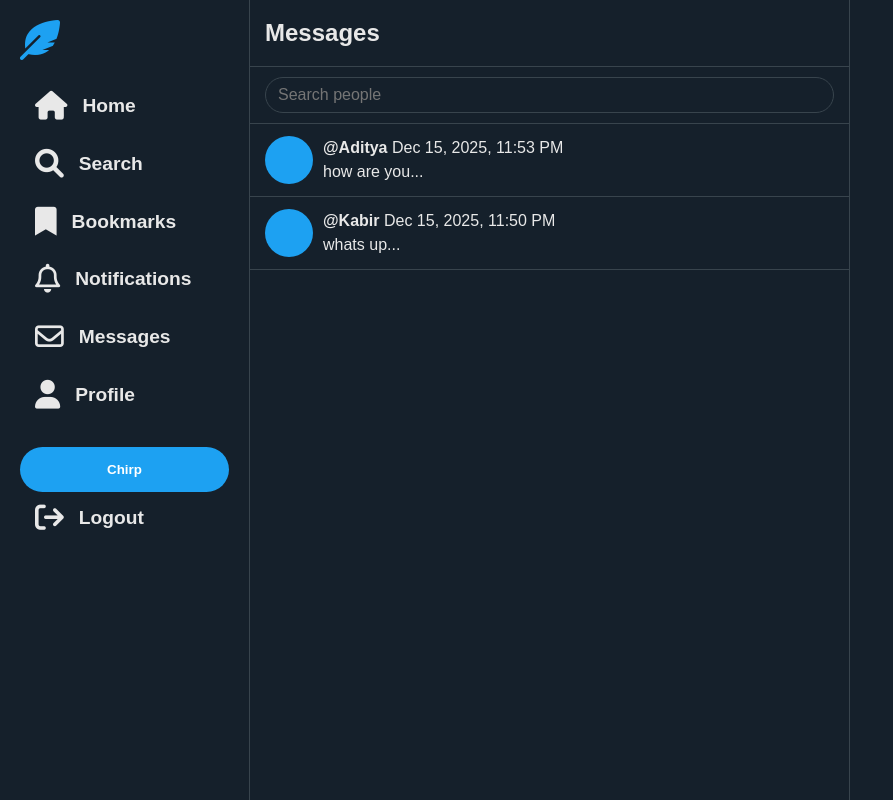
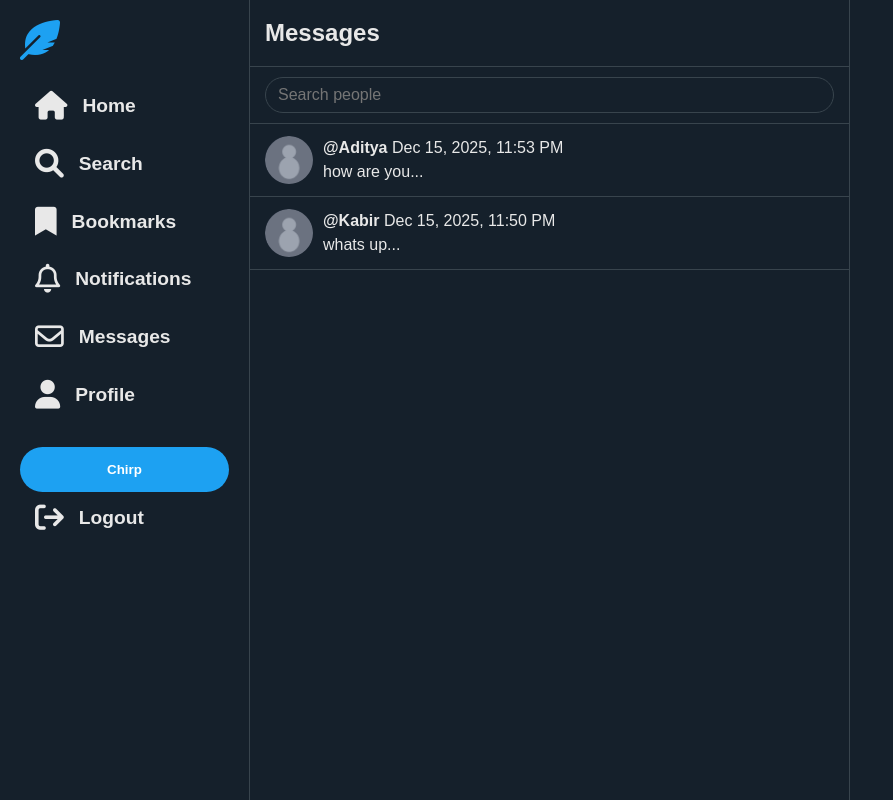
Before and after one commit to KabirMalik13/Chirp-App, a Flask app: page /messages in a window 1280 px wide. Shown: the whole page, without its empty margins (0-893 px from the left). Run offline with Flask 3, Linux system fonts and the light colour scheme; a user stored in the database is signed in; data comes from the database, SQL or seed files in the repository.

Commit message:
Improved message UI.

```diff
--- a/static/app.js
+++ b/static/app.js
@@ -1573,8 +1573,21 @@ function createConversationElement(convoData) {
         ? `<span class="unread-badge">${convoData.unread_count}</span>`
         : '';
 
+    let profileImageUrl = '/static/uploads/default-avatar.jpg';
+
+    // Use the correct data object: convoData
+    if (convoData.profile_image && convoData.profile_image.trim() !== '') {
+        // If profile_image already starts with 'static/', don't add it again
+        if (convoData.profile_image.startsWith('static/')) {
+            profileImageUrl = `/${convoData.profile_image}`;
+        } else {
+            profileImageUrl = `/static/${convoData.profile_image}`;
+        }
+    }
+
     div.innerHTML = `
-        <div class="convo-avatar"></div>
+        <div class="convo-avatar" style="background-image: url('${profileImageUrl}'); background-size: cover; background-position: center;">
+        </div>
         <div class="convo-content">
             <div class="convo-header">
                 <strong>@${convoData.partner_username}</strong>
@@ -1736,8 +1749,20 @@ function createSearchResultItem(userData) {
         updateChatView(userData.username);
     };
 
+    let profileImageUrl = '/static/uploads/default-avatar.jpg';
+
+    if (userData.profile_image && userData.profile_image.trim() !== '') {
+        // If profile_image already starts with 'static/', don't add it again
+        if (userData.profile_image.startsWith('static/')) {
+            profileImageUrl = `/${userData.profile_image}`;
+        } else {
+            profileImageUrl = `/static/${userData.profile_image}`;
+        }
+    }
+
     div.innerHTML = `
-        <div class="convo-avatar"></div>
+        <div class="convo-avatar" style="background-image: url('${profileImageUrl}'); background-size: cover; background-position: center;">
+        </div>
         <div class="convo-content">
             <strong>@${userData.username}</strong>
             <span class="convo-time">Start New Chat</span>
--- a/static/style.css
+++ b/static/style.css
@@ -1118,12 +1118,14 @@ body {
 }
 
 .convo-avatar {
-	width: 48px;
-	height: 48px;
-	border-radius: 50%;
-	background-color: var(--primary-color);
-	margin-right: 10px;
-	flex-shrink: 0;
+    width: 48px;
+    height: 48px;
+    border-radius: 50%;
+    margin-right: 10px;
+    flex-shrink: 0;
+    background-size: cover;
+    background-position: center;
+    background-color: var(--text-color-secondary);
 }
 
 /* --- CHAT HEADER & BACK BUTTON --- */
```
